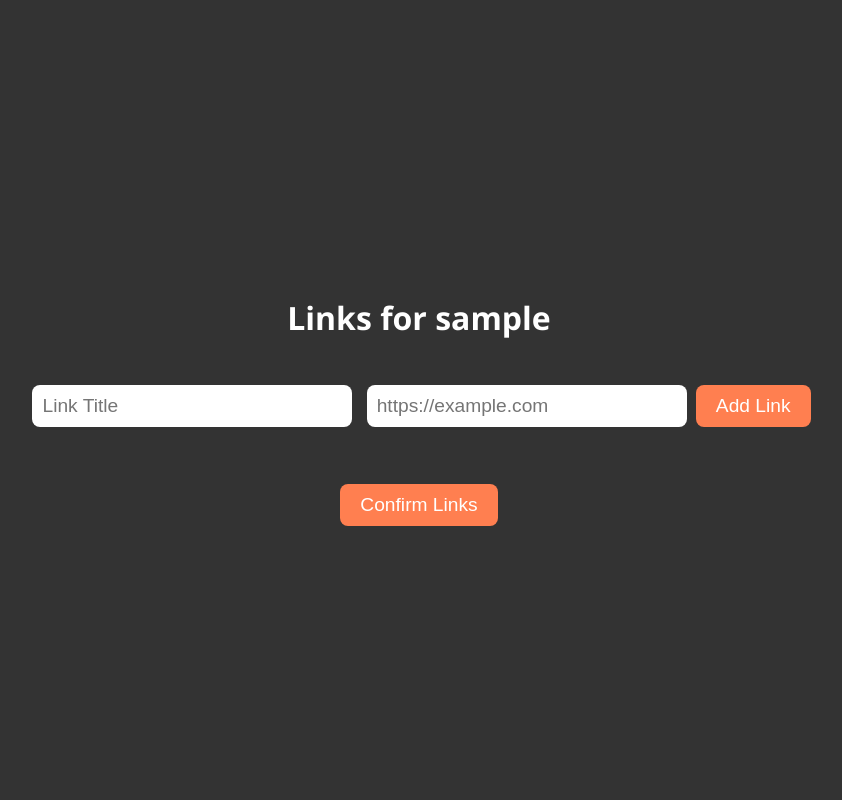
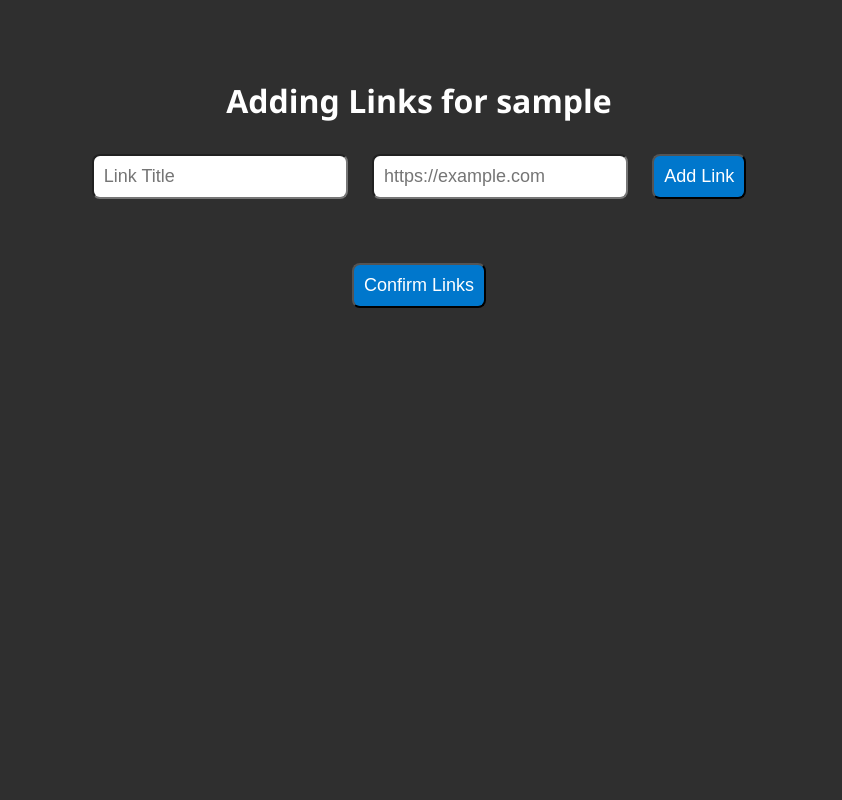
Before and after one commit to crsbo/my-links-app, a Flask app: a page that uses templates/links.html in a window 1280 px wide. Shown: the whole page, without its empty margins (221-1063 px from the left). Run offline with Flask 3, Linux system fonts and the light colour scheme.

Commit message:
Update links.html

```diff
--- a/templates/links.html
+++ b/templates/links.html
@@ -6,75 +6,77 @@
     <style>
         body {
             font-family: 'Segoe UI', sans-serif;
-            background: #333;
+            background: #2f2f2f;
             color: white;
-            display: flex;
-            justify-content: center;
-            align-items: center;
-            flex-direction: column;
-            height: 100vh;
-            margin: 0;
+            text-align: center;
+            padding: 50px;
         }
         h1 {
-            font-size: 2em;
-            text-align: center;
+            color: #fff;
         }
-        form {
-            text-align: center;
-            margin-top: 20px;
-        }
-        input[type="text"] {
+        input, button {
+            font-size: 18px;
             padding: 10px;
-            font-size: 1.2em;
-            margin: 5px;
-            width: 300px;
+            margin: 10px;
             border-radius: 8px;
-            border: none;
         }
         button {
-            padding: 10px 20px;
-            background-color: #ff7f50;
-            border: none;
+            background-color: #0077cc;
             color: white;
-            font-size: 1.2em;
-            border-radius: 8px;
             cursor: pointer;
             transition: all 0.3s ease;
         }
         button:hover {
-            background-color: #ff6347;
             transform: scale(1.1);
+            background-color: #005fa3;
         }
-        ul {
-            list-style-type: none;
-            padding: 0;
+        .bio-link {
+            margin-top: 20px;
+            font-size: 20px;
+            background-color: #444;
+            padding: 15px;
+            border-radius: 8px;
+            display: inline-block;
+            width: 80%;
         }
-        li {
-            background: #444;
-            padding: 15px;
-            margin: 10px;
-            border-radius: 8px;
-            display: flex;
-            justify-content: space-between;
+        .bio-link a {
+            color: #ffcc00;
+            text-decoration: none;
+        }
+        .bio-link a:hover {
+            color: #ff9900;
         }
     </style>
 </head>
 <body>
-    <h1>Links for {{ username }}</h1>
+    <h1>Adding Links for {{ username }}</h1>
     <form method="POST">
         <input type="text" name="title" placeholder="Link Title" required>
         <input type="text" name="url" placeholder="https://example.com" required>
         <button type="submit">Add Link</button>
     </form>
-    <ul>
-        {% for title, url in links %}
-        <li>
-            <a href="{{ url }}" target="_blank">{{ title }}</a>
-        </li>
-        {% endfor %}
-    </ul>
-    <form action="{{ url_for('confirm_links', username=username) }}" method="POST">
+    <br><br>
+    <form action="/add_links/{{ username }}" method="POST">
         <button type="submit">Confirm Links</button>
     </form>
+
+    {% if bio_url %}
+        <div class="bio-link">
+            <p>Your Bio Link: <a href="{{ bio_url }}" target="_blank">{{ bio_url }}</a></p>
+            <button onclick="copyToClipboard('{{ bio_url }}')">Copy Link</button>
+        </div>
+    {% endif %}
+
+    <script>
+        function copyToClipboard(text) {
+            var tempInput = document.createElement("input");
+            document.body.appendChild(tempInput);
+            tempInput.value = text;
+            tempInput.select();
+            document.execCommand("copy");
+            document.body.removeChild(tempInput);
+            alert("Link copied to clipboard!");
+        }
+    </script>
 </body>
 </html>
```
